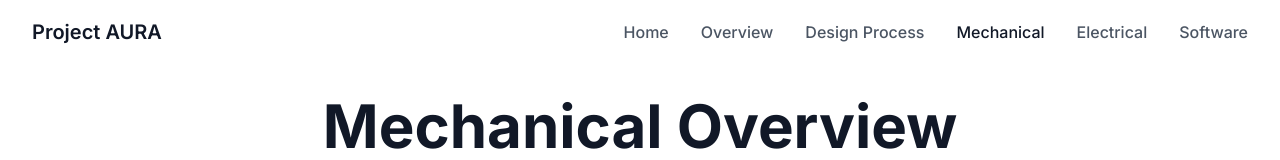
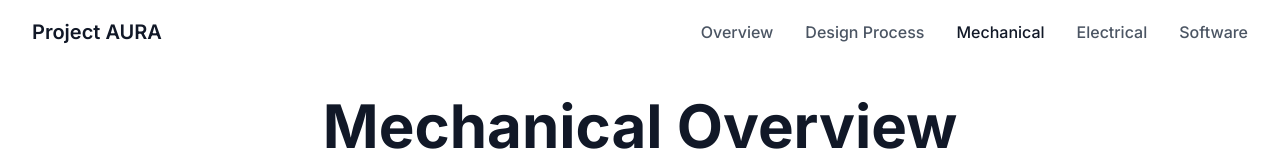
Before and after one commit to xavieryn/ProjectAURAWebsite, a Next.js app: page /mechanical in a window 1280 px wide. Shown: the top 160 px of the page. Built offline with nearby package versions, Linux system fonts and the light colour scheme.

Commit message:
make website html, so we dont have to host on verce,

```diff
--- a/src/components/Header.tsx
+++ b/src/components/Header.tsx
@@ -40,16 +40,6 @@ export default function Header() {
           </Link>
 
           <div className="hidden md:flex items-center space-x-8">
-            <Link
-              href="/"
-              className={`transition-colors duration-200 font-medium ${
-                pathname === "/"
-                  ? "text-gray-900"
-                  : "text-gray-600 hover:text-gray-900"
-              }`}
-            >
-              Home
-            </Link>
             <Link
               href="/overview"
               className={`transition-colors duration-200 font-medium ${
```
Also changed, not shown: vanilla-site/assets/data-flow-energy-diagram.jpg (added), vanilla-site/assets/system-diagram.jpg (added).
